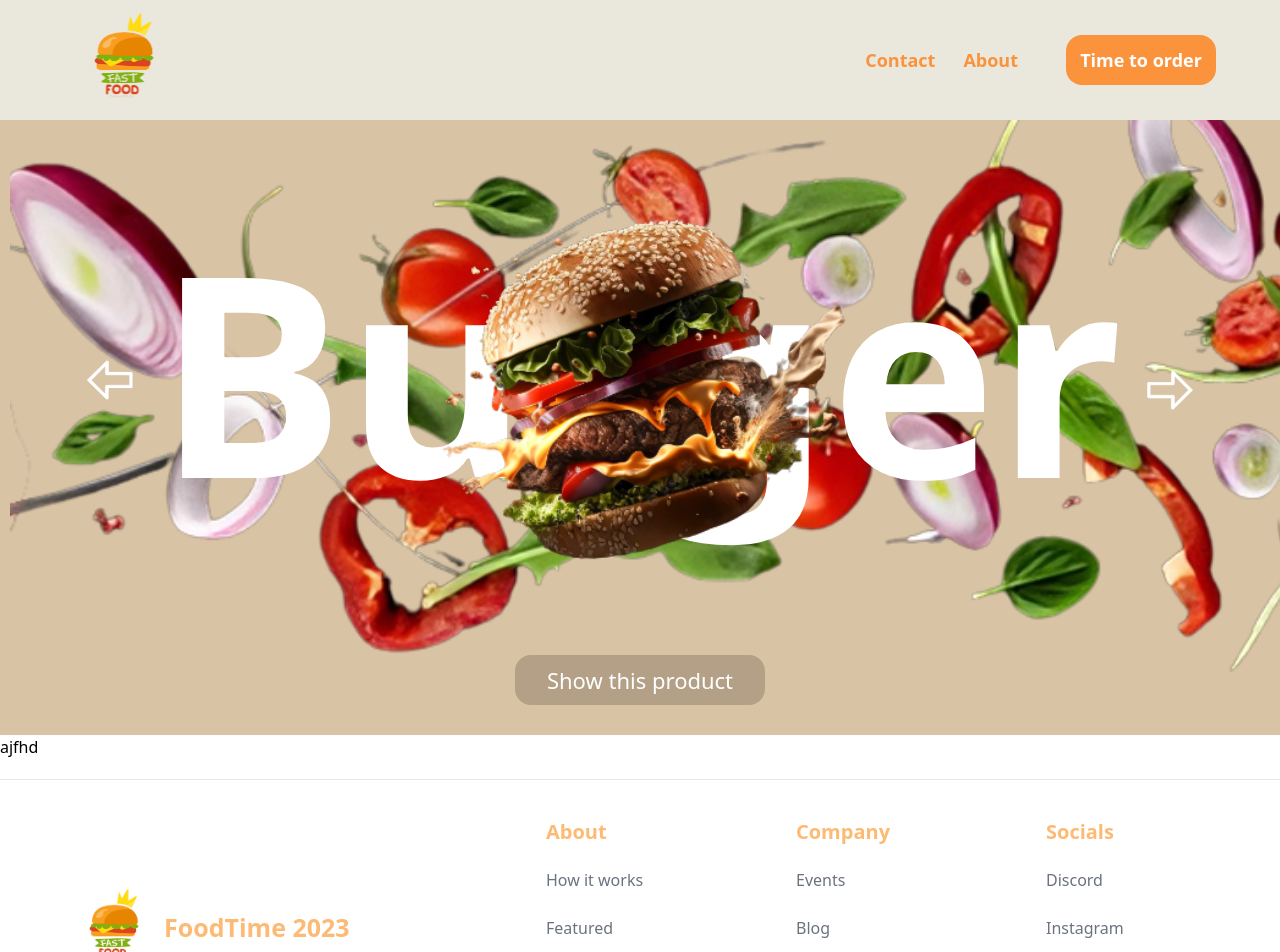
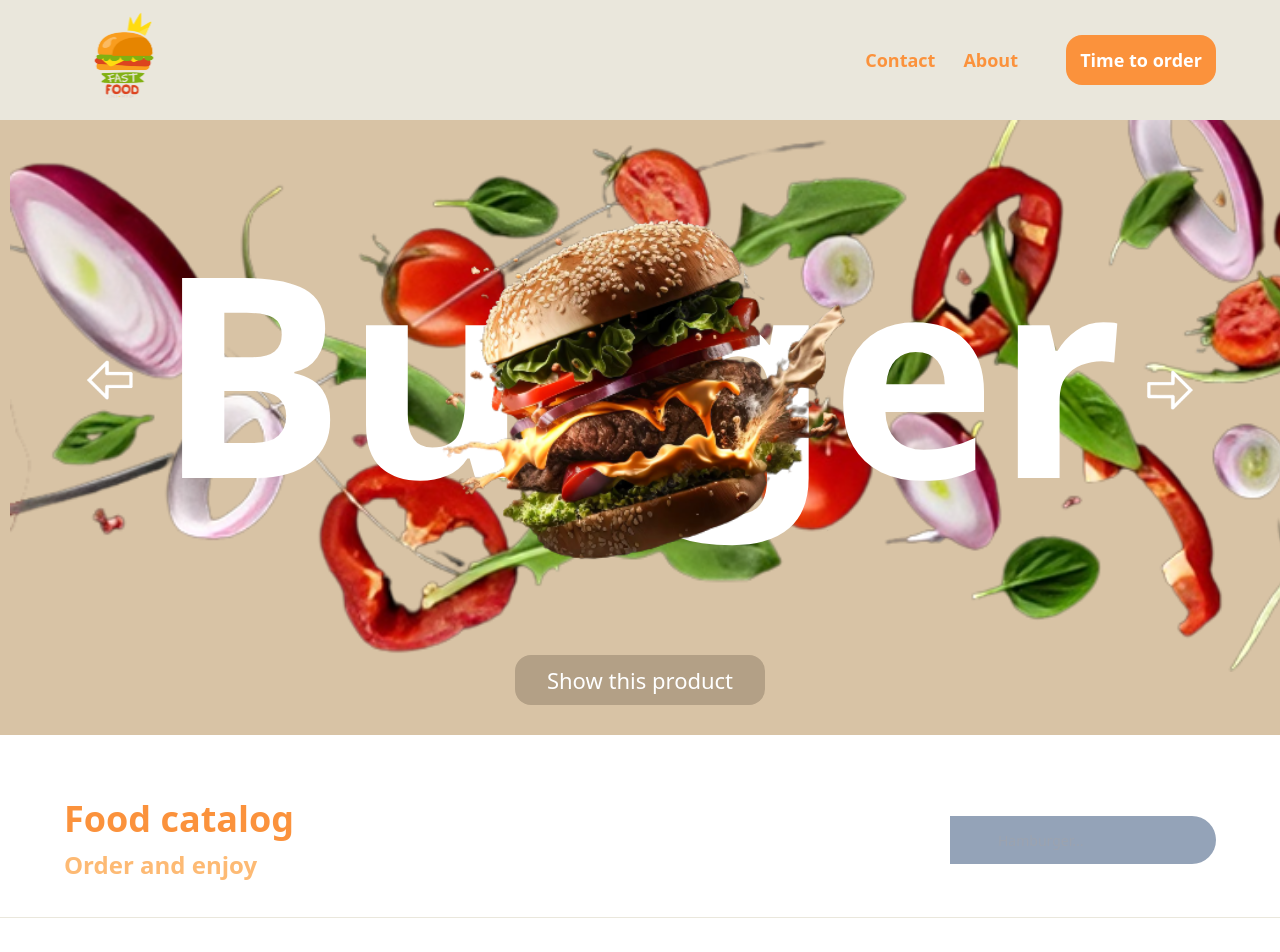
Before and after one commit to Taszczer/FoodTime, a Next.js app: page / in a window 1280 px wide. Shown: the top 952 px of the page. Built offline with nearby package versions, Linux system fonts and the light colour scheme.

Commit message:
working with api

```diff
--- a/app/page.tsx
+++ b/app/page.tsx
@@ -1,12 +1,21 @@
-import { Footer, Hero, Navbar, Carousel } from '@/components'
+import { Footer, Hero, Navbar, Carousel, SearchBar } from '@/components'
 import Image from 'next/image'
 
 
 export default function Home() {
   return (
-    <main className="">
-      <div>
-        <Hero />
+    <main className="overflow-hidden">
+      <Hero />
+      <div className='mt-12 px-6 sm:px-16 py-4 max-w-[1440px] mx-auto' id='discover'>
+        <div className='flex items-center justify-between'>
+          <div className='flex flex-col items-start justify-start gap-y-2.5 text-black-100'>
+            <h1 className='text-orange-400 text-4xl font-extrabold'>Food catalog</h1>
+            <p className='font-bold text-orange-300 text-2xl'>Order and enjoy</p>
+          </div>
+          <div className=''>
+            <SearchBar />
+          </div>
+        </div>
       </div>
     </main>
   )
--- a/components/Hero.tsx
+++ b/components/Hero.tsx
@@ -6,7 +6,6 @@ const Hero = () => {
   return (
     <div className="">
       <Carousel backgrounds={imagesForSlider} />
-      ajfhd
     </div>
   );
 };
--- /dev/null
+++ b/components/SearchBar.tsx
@@ -0,0 +1,17 @@
+import React from 'react'
+import { Combobox } from '@headlessui/react'
+
+const SearchBar = () => {
+  return (
+    <form action="flex items-center justify-start max-sm:flex-col w-full relative max-sm:gap-4 max-w-3xl">
+          <input
+            className='w-full h-[48px] pl-12 p-4 text-sm cursor-pointer outline-none rounded-r-full max-sm:rounded-ful bg-slate-400'
+            type="text"
+            name="model"
+            placeholder="Hamburger..."
+        />
+    </form>
+  )
+}
+
+export default SearchBar
--- a/components/index.ts
+++ b/components/index.ts
@@ -2,10 +2,12 @@ import Hero from "./Hero";
 import Carousel from "./Carousel";
 import Navbar from "./Navbar";
 import Footer from "./Footer";
+import SearchBar from "./SearchBar";
 
 export {
     Hero,
     Carousel,
     Navbar,
     Footer,
+    SearchBar,
 }
--- a/package.json
+++ b/package.json
@@ -9,6 +9,7 @@
     "lint": "next lint"
   },
   "dependencies": {
+    "@headlessui/react": "^1.7.17",
     "@heroicons/react": "^2.0.18",
     "@types/node": "20.4.8",
     "@types/react": "18.2.19",
--- a/utils/index.ts
+++ b/utils/index.ts
@@ -1,12 +1,11 @@
 export async function fetchFood() {
-	//const {....}
 
 	const headers = {
-		'X-RapidAPI-Key': '650fb79ca9mshba0792dddafda81p1f4bd4jsn43bcbc367a30',
+		'X-RapidAPI-Key': 'ea368868650145f9bcba1c8f3c8d35b0',
 		'X-RapidAPI-Host': 'pizza-and-desserts.p.rapidapi.com'
 	}
 
-	const response = await fetch('https://pizza-and-desserts.p.rapidapi.com/pizzas')
+	const response = await fetch('https://api.spoonacular.com/food/menuItems/search')
 	const result = await response.json()
 
 	return result
```
Also changed, not shown: 1 other file (tests, documents, lock files or other folders).
